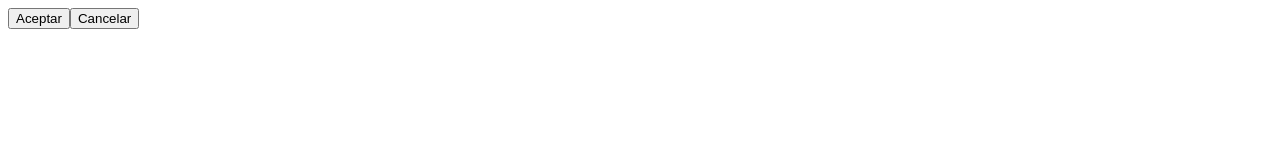
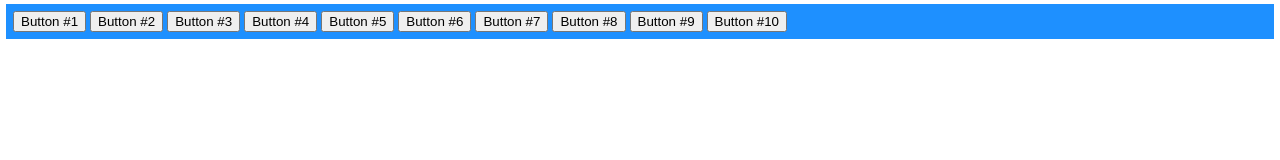
Before and after one commit to FranlexRam/Curso-JS-profesional, a plain HTML site: page InnerHTML/index.html in a window 1280 px wide. Drawn offline with Linux system fonts and the light colour scheme.

Commit message:
Aprendiendo el insertAdjacentHTML.

```diff
--- a/InnerHTML/index.html
+++ b/InnerHTML/index.html
@@ -3,7 +3,7 @@
 <head>
     <meta charset="UTF-8">
     <meta name="viewport" content="width=device-width, initial-scale=1.0, initial-scale=1.0">
-    <link rel="stylesheet" href="">
+    <link rel="stylesheet" href="/style.css">
     <title>No agregues contenido con innerHTML+=</title>
 </head>
 <body>
--- a/InnerHTML/index.js
+++ b/InnerHTML/index.js
@@ -1,10 +1,10 @@
 const CAJA = document.querySelector(".caja");
 
-CAJA.innerHTML+=`<button>Aceptar</button>`;
-document.querySelector("button").addEventListener("click", saludar);
-CAJA.innerHTML+=`<button>Cancelar</button>`
-document.querySelectorAll("button")[1].addEventListener("click", saludar);
+for (let k = 0; k < 10; k++) {
+    CAJA.insertAdjacentHTML("beforeend",`<button class="bt${k}">Button #${k+1}</button>`)
+    document.querySelector(".bt"+k).addEventListener("click", saludar);
+}
 
 function saludar() {
-    alert("Hola, todo bien?");
+    alert(`Hola, todo bien?`);
 }
--- /dev/null
+++ b/InnerHTML/style.css
@@ -0,0 +1,9 @@
+*{
+    font-family: 'Monserrat', sans-serif;
+    margin: 2px;
+}
+
+.caja{
+    background-color: dodgerblue;
+    padding: 5px;
+}
```
